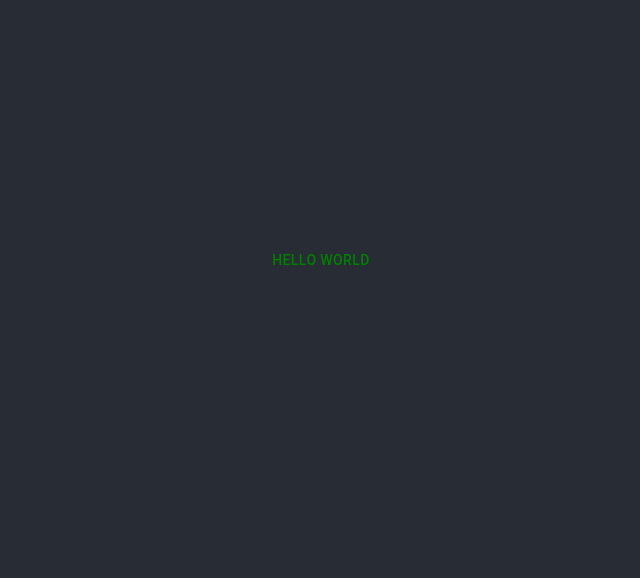
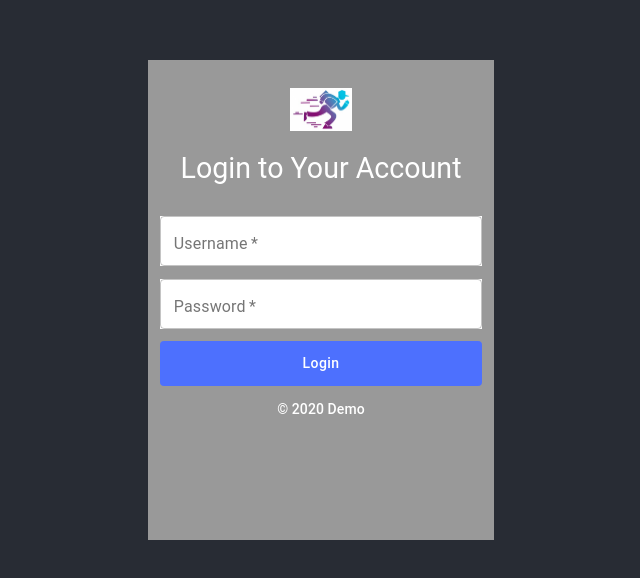
Before and after one commit to sajedakhdair/POS_Project, a React (Create React App) app: page / in a window 1280 px wide. Shown: the part 140-718 px from the top of the page, without its empty margins (319-959 px from the left). Built offline with nearby package versions, Linux system fonts and the light colour scheme.

Commit message:
add Login Component as a style only

```diff
--- a/src/App.tsx
+++ b/src/App.tsx
@@ -1,12 +1,15 @@
 import React from "react";
-import ColorButton from "../src/components/ColorButton";
+import LogInComponent from "../src/components/LoginComponent";
 import "./App.css";
-
 function App() {
   return (
     <div className="App">
       <header className="App-header">
-        <ColorButton color="green">Hello World</ColorButton>
+        <LogInComponent
+          bgColorForForm="#999"
+          bgColorForTextField="#FFF"
+          bgColorForButton="#4d70fe"
+        />
       </header>
     </div>
   );
--- /dev/null
+++ b/src/components/LoginComponent.tsx
@@ -0,0 +1,95 @@
+import React from "react";
+import { withStyles, WithStyles, createStyles } from "@material-ui/core/styles";
+import Box from "@material-ui/core/Box";
+import logo from "../imgs/logo.png";
+import Typography from "@material-ui/core/Typography";
+import TextField from "@material-ui/core/TextField";
+import Button from "@material-ui/core/Button";
+
+interface IProps {
+  bgColorForForm: string;
+  bgColorForTextField: string;
+  bgColorForButton: string;
+}
+
+const styles = createStyles({
+  loginBox: {
+    display: "flex",
+    flexDirection: "column",
+    alignItems: "center",
+    backgroundColor: (props: IProps) => props.bgColorForForm,
+    height: "50vh",
+    width: "27vw",
+    paddingBottom: "10vh",
+    marginTop: "10vh",
+  },
+  header: {
+    margin: "5% 0",
+    fontSize: "1.1em",
+  },
+  logoImage: {
+    marginTop: "8%",
+    maxWidth: "18%",
+    maxHeight: "20%",
+  },
+  loginForm: {
+    display: "flex",
+    flexDirection: "column",
+    alignItems: "center",
+  },
+  textField: {
+    marginTop: "5%",
+    width: "130%",
+    backgroundColor: (props: IProps) => props.bgColorForTextField,
+  },
+  inputTextHeight: { maxHeight: 50 },
+  button: {
+    backgroundColor: (props: IProps) => props.bgColorForButton,
+    height: 45,
+    color: "white",
+    margin: "5% 0",
+    width: "130%",
+    textTransform: "none",
+  },
+});
+const LogInComponent: React.FunctionComponent<
+  IProps & WithStyles<typeof styles>
+> = (props) => {
+  const { classes } = props;
+  return (
+    <Box className={classes.loginBox}>
+      <img className={classes.logoImage} src={logo} alt="img"></img>
+      <Typography variant="h5" className={classes.header}>
+        Login to Your Account
+      </Typography>
+      <form className={classes.loginForm}>
+        <TextField
+          label="Username"
+          variant="outlined"
+          placeholder="Username"
+          required
+          className={classes.textField}
+          InputProps={{
+            className: classes.inputTextHeight,
+          }}
+        />
+        <TextField
+          label="Password"
+          variant="outlined"
+          placeholder="Password"
+          required
+          type="password"
+          className={classes.textField}
+          InputProps={{
+            className: classes.inputTextHeight,
+          }}
+        />
+        <Button className={classes.button}>Login</Button>
+      </form>
+      <Typography variant="subtitle2" color="inherit">
+        {`© ${new Date().getFullYear()} Demo`}
+      </Typography>
+    </Box>
+  );
+};
+export default withStyles(styles)(LogInComponent);
```
Also changed, not shown: src/imgs/logo.png (added).
